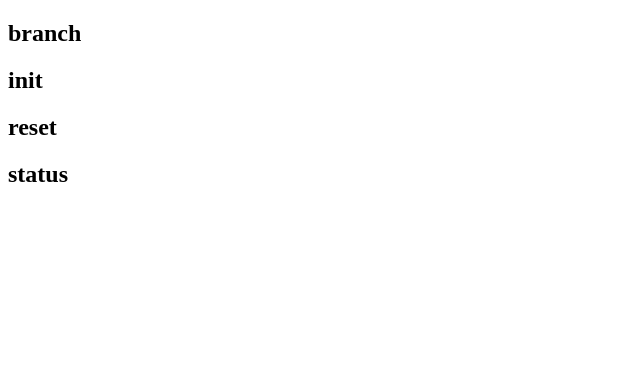
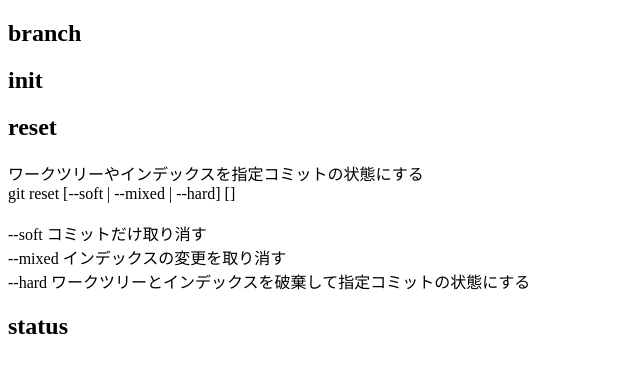
Before and after one commit to ebc-2in2crc/scmbc_tokyo_2, a plain HTML site: page index.html in a window 1280 px wide. Shown: the whole page, without its empty margins (0-640 px from the left). Drawn offline with Linux system fonts and the light colour scheme.

Commit message:
reset コマンドについて記述

```diff
--- a/index.html
+++ b/index.html
@@ -10,6 +10,12 @@
 	<h2>init</h2>
 
 	<h2>reset</h2>
+	ワークツリーやインデックスを指定コミットの状態にする<br>
+	git reset [--soft | --mixed | --hard] [<commit>]<br>
+	<br>
+	--soft コミットだけ取り消す<br>
+	--mixed インデックスの変更を取り消す<br>
+	--hard ワークツリーとインデックスを破棄して指定コミットの状態にする<br>
 
 	<h2>status</h2>
 </body>
```
